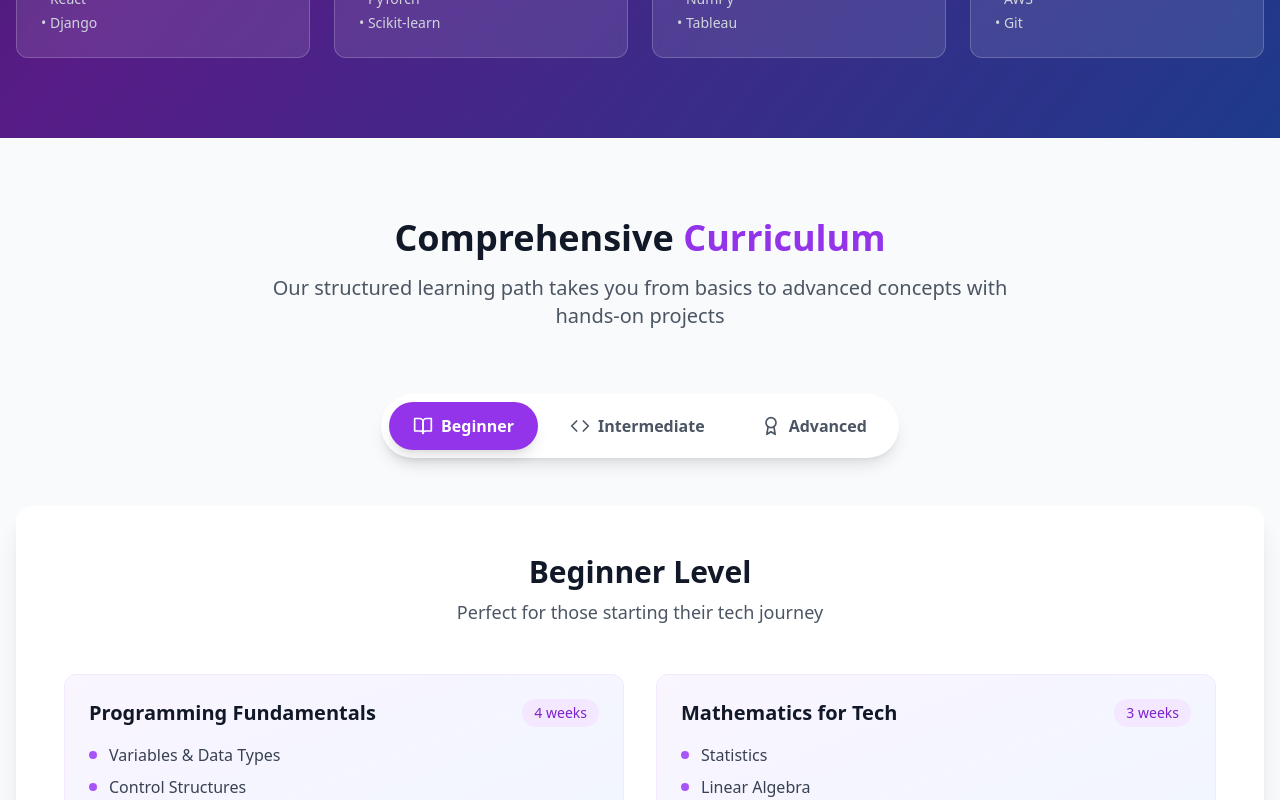
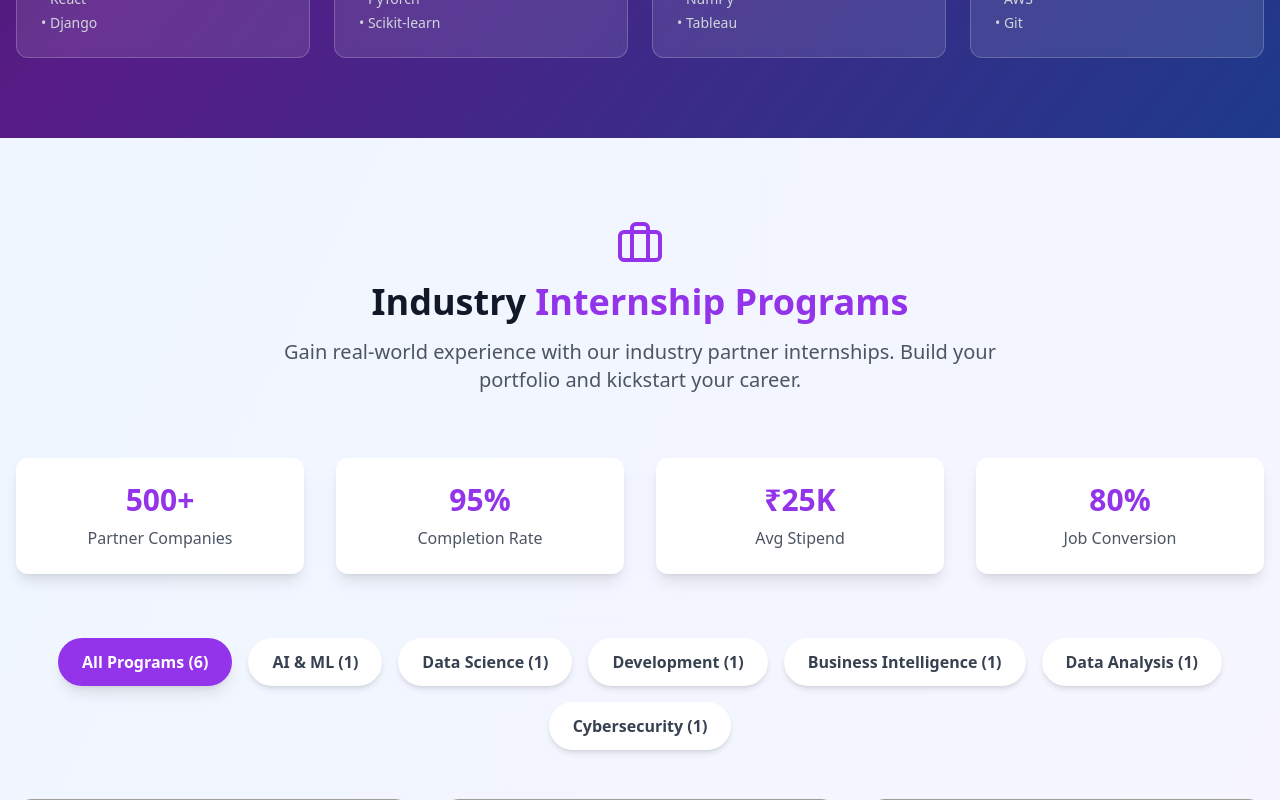
Before and after one commit to lukiworks16/My_Cognista_Website_new, a React (Vite) app: page / in a window 1280 px wide. Shown: the part 5220-6020 px from the top of the page. Built offline with nearby package versions, Linux system fonts and the light colour scheme; grey boxes are pictures that could not be loaded.

Commit message:
Update App.tsx

```diff
--- a/src/App.tsx
+++ b/src/App.tsx
@@ -122,7 +122,7 @@ function App() {
       <WhyChooseUs />
       <CourseCards onOpenPopup={openPopup} onOpenCourseDetail={openCourseDetail} />
       <ToolsCarousel />
-      <CurriculumTabs onOpenPopup={openPopup} />
+{/*       <CurriculumTabs onOpenPopup={openPopup} /> */}
       <Internships onOpenPopup={openPopup} onOpenInternshipDetail={openInternshipDetail} />
       <CareerServices onOpenPopup={openPopup} />
       <Testimonials onOpenPopup={openPopup} />
```
